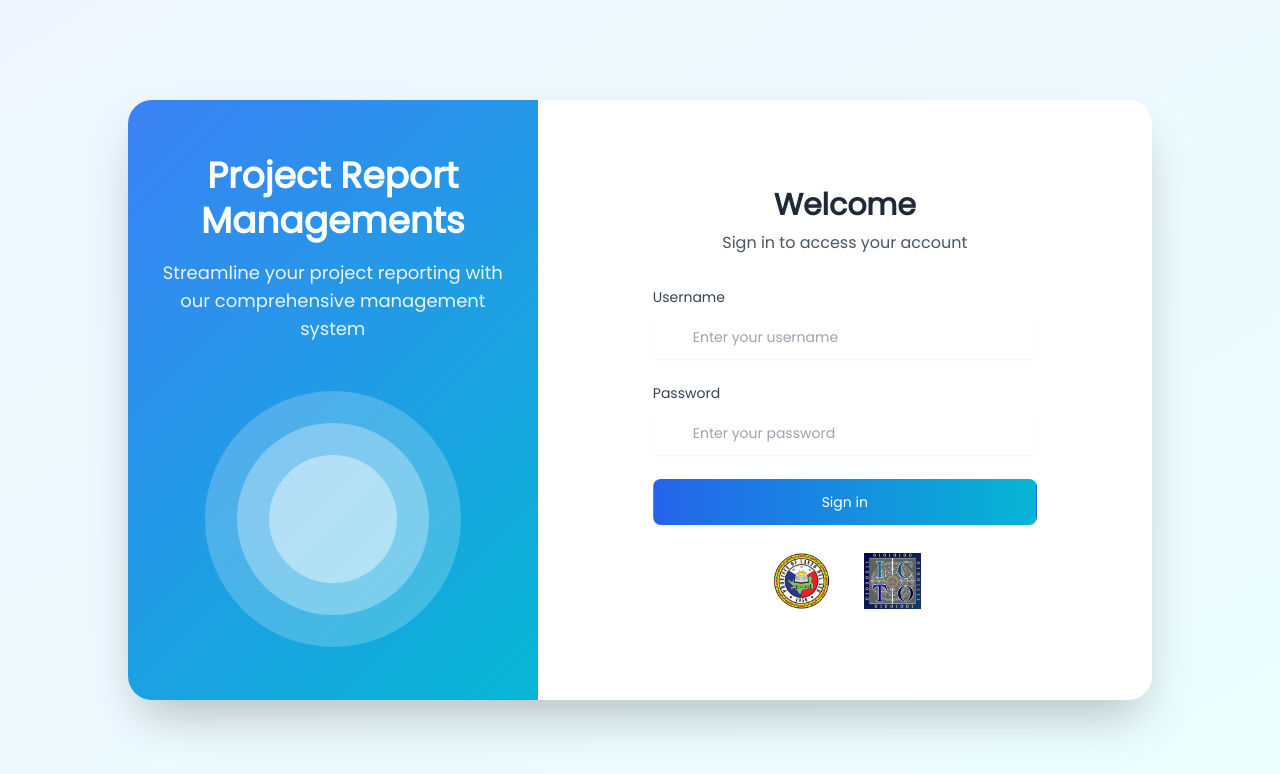
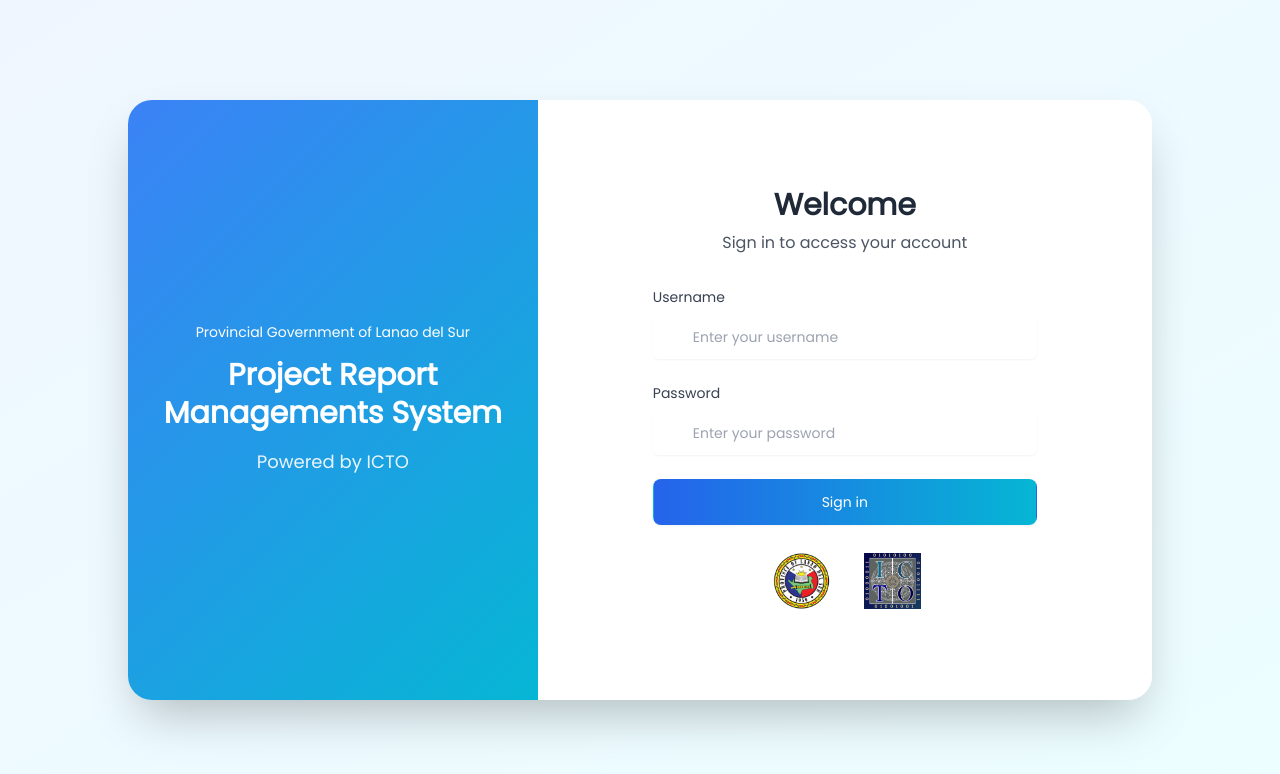
Before and after one commit to Abdulwalie00/ppdo-ar, an Angular app: page /login in a window 1280 px wide. Shown: the top 774 px of the page. Built offline with nearby package versions, Linux system fonts and the light colour scheme.

Commit message:
Update: minor ui changes

```diff
--- a/src/app/components/auth/login/login.component.html
+++ b/src/app/components/auth/login/login.component.html
@@ -7,19 +7,22 @@
     <!-- Left Panel -->
     <div class="relative hidden lg:flex items-center justify-center w-2/5 gradient-bg p-8">
       <div class="flex flex-col items-center justify-center relative z-10 text-white text-center">
-        <h1 class="text-4xl font-bold leading-tight mb-4">
-          Project Report Managements
+        <h6 class="text-sm leading-tight mb-4">
+          Provincial Government of Lanao del Sur
+        </h6>
+        <h1 class="text-3xl font-bold leading-tight mb-4">
+          Project Report Managements System
         </h1>
         <p class="text-lg opacity-90 max-w-md">
-          Streamline your project reporting with our comprehensive management system
+          Powered by ICTO
         </p>
-        <div class="mt-12 w-64 h-64 bg-white/20 rounded-full flex items-center justify-center">
-          <div class="w-48 h-48 bg-white/30 rounded-full flex items-center justify-center">
-            <div class="w-32 h-32 bg-white/40 rounded-full flex items-center justify-center">
-              <i class="fas fa-chart-line text-5xl text-white"></i>
-            </div>
-          </div>
-        </div>
+        <!--        <div class="mt-12 w-64 h-64 bg-white/20 rounded-full flex items-center justify-center">-->
+        <!--          <div class="w-48 h-48 bg-white/30 rounded-full flex items-center justify-center">-->
+        <!--            <div class="w-32 h-32 bg-white/40 rounded-full flex items-center justify-center">-->
+        <!--              <i class="fas fa-chart-line text-5xl text-white"></i>-->
+        <!--            </div>-->
+        <!--          </div>-->
+        <!--        </div>-->
       </div>
     </div>
 
--- a/src/app/components/project-component/project-detail/project-detail.component.html
+++ b/src/app/components/project-component/project-detail/project-detail.component.html
@@ -43,7 +43,7 @@
         class="bg-green-600 hover:bg-green-700 text-white font-medium py-2.5 px-5 rounded-lg flex items-center justify-center transition duration-200 text-sm whitespace-nowrap"
       >
         <fa-icon [icon]="faArrowsRotate" class="h-5 w-5 mr-2"></fa-icon>
-        <span *ngIf="!isGeneratingNarrative">Generate Narrative</span>
+        <span *ngIf="!isGeneratingNarrative">Generate AI Narrative</span>
         <span *ngIf="isGeneratingNarrative">Generating...</span>
       </button>
 
@@ -86,19 +86,6 @@
       <div
         class="bg-gray-50 dark:bg-gray-700 p-6 rounded-xl border border-gray-200 dark:border-gray-600"
       >
-        <h2 class="text-xl font-semibold text-gray-800 dark:text-gray-200 mb-4">
-          Project Objectives
-        </h2>
-        <p
-          class="text-gray-700 dark:text-gray-300 leading-relaxed whitespace-pre-wrap"
-        >
-          {{ project.objectives }}
-        </p>
-      </div>
-
-      <div
-        class="bg-gray-50 dark:bg-gray-700 p-6 rounded-xl border border-gray-200 dark:border-gray-600"
-      >
         <h3
           class="text-xl font-semibold text-gray-800 dark:text-white mb-5 pb-3 border-b border-gray-200 dark:border-gray-600"
         >
@@ -109,7 +96,7 @@
             <h4
               class="text-sm font-medium text-gray-500 dark:text-gray-400 uppercase tracking-wider mb-1"
             >
-              Division
+              Office
             </h4>
             <p class="text-lg font-medium text-gray-800 dark:text-gray-200">
               {{ project.division.name }}
--- a/src/app/components/sidebar/sidebar.component.ts
+++ b/src/app/components/sidebar/sidebar.component.ts
@@ -105,12 +105,12 @@ export class SidebarComponent implements OnInit, OnDestroy {
       icon: faBuildingColumns,
       isExpanded: false,
       children: [
-        { title: 'PDO', icon: faCircle, link: '/project-division/PDO', tooltip: 'Provincial Development Office' },
+        { title: 'PDO', icon: faCircle, link: '/project-division/PDO', tooltip: 'Provincial Peace and Development Office' },
         { title: 'PPDO', icon: faCircle, link: '/project-division/PPDO', tooltip: 'Provincial Planning and Development Office' },
-        { title: 'PSF', icon: faCircle, link: '/project-division/PSF', tooltip: 'Public Safety Force' },
+        { title: 'PSF', icon: faCircle, link: '/project-division/PSF', tooltip: 'Public Security Force' },
         { title: 'PASSO', icon: faCircle, link: '/project-division/PASSO', tooltip: 'Provincial Assessor\'s Office' },
-        { title: 'LPPPL', icon: faCircle, link: '/project-division/LPPPL', tooltip: 'Lanao del Sur People\'s Provincial Library' },
-        { title: 'PIO', icon: faCircle, link: '/project-division/PIO', tooltip: 'Public Information Office' },
+        { title: 'LPPPL', icon: faCircle, link: '/project-division/LPPPL', tooltip: 'Lanao People\'s Park and Public Library' },
+        { title: 'PIO', icon: faCircle, link: '/project-division/PIO', tooltip: 'Provincial Information Office' },
         { title: 'PGO', icon: faCircle, link: '/project-division/PGO', tooltip: 'Provincial Governor\'s Office' },
         { title: 'PWO', icon: faCircle, link: '/project-division/PWO', tooltip: 'Provincial Warden\'s Office' },
         { title: 'PHRMO', icon: faCircle, link: '/project-division/PHRMO', tooltip: 'Provincial Human Resource Management Office' },
@@ -130,10 +130,10 @@ export class SidebarComponent implements OnInit, OnDestroy {
       isExpanded: false,
       children: [
         { title: 'PCO', icon: faCircle, link: '/project-division/PCO', tooltip: 'Provincial Cooperative Office' },
-        { title: 'PTLDC', icon: faCircle, link: '/project-division/PTLDC', tooltip: 'Provincial Tourism, Livelihood, and Development Center' },
+        { title: 'PTLDC', icon: faCircle, link: '/project-division/PTLDC', tooltip: 'Provincial Technology and Livelihood Development Office' },
         { title: 'OPAG', icon: faCircle, link: '/project-division/OPAG', tooltip: 'Office of the Provincial Agriculturist' },
         { title: 'PVO', icon: faCircle, link: '/project-division/PVO', tooltip: 'Provincial Veterinary Office' },
-        { title: 'PTCAO', icon: faCircle, link: '/project-division/PTCAO', tooltip: 'Provincial Tourism and Cultural Affairs Office' },
+        { title: 'PTCAO', icon: faCircle, link: '/project-division/PTCAO', tooltip: 'Provincial Tourism and Cultural Affairs Division' },
       ]
     },
     {
```
